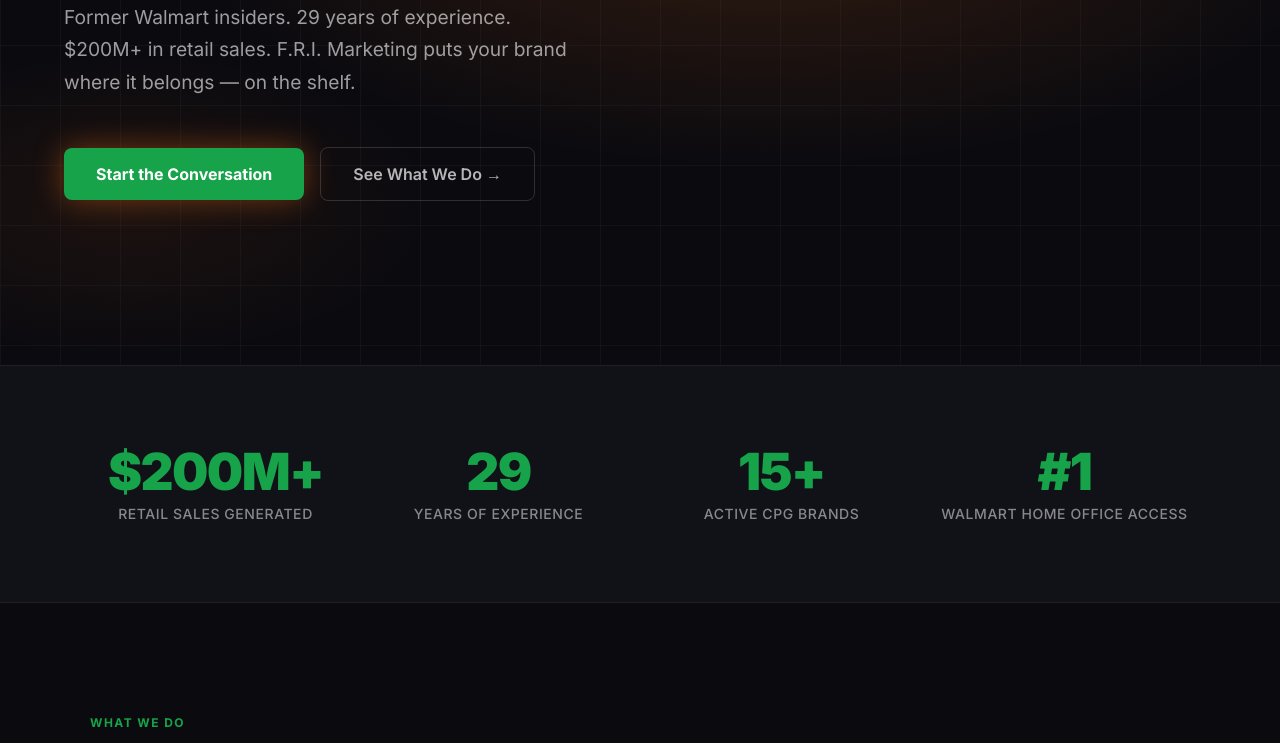
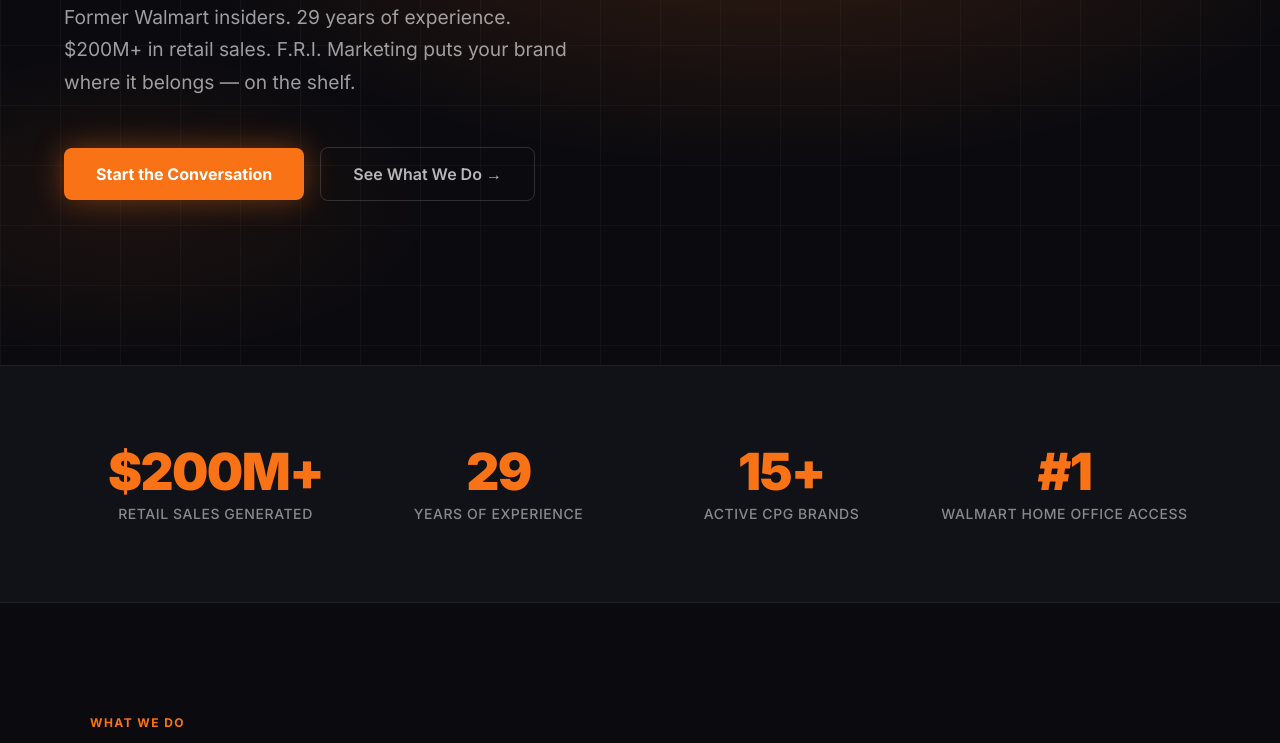
Before and after one commit to taemarketing/fri-marketing, a plain HTML site: page index.html in a window 1280 px wide. Shown: the part 435-1178 px from the top of the page. Drawn offline with Linux system fonts and the light colour scheme.

Commit message:
Update brand_accent_color via TAE ContextLayer

```diff
--- a/index.html
+++ b/index.html
@@ -8,7 +8,7 @@
 <style>
   *, *::before, *::after { box-sizing: border-box; margin: 0; padding: 0; }
   :root {
-    --orange: #16A34A;
+    --orange: #F97316;
     --orange-light: #FB923C;
     --dark: #0A0A0F;
     --dark2: #111118;
```
